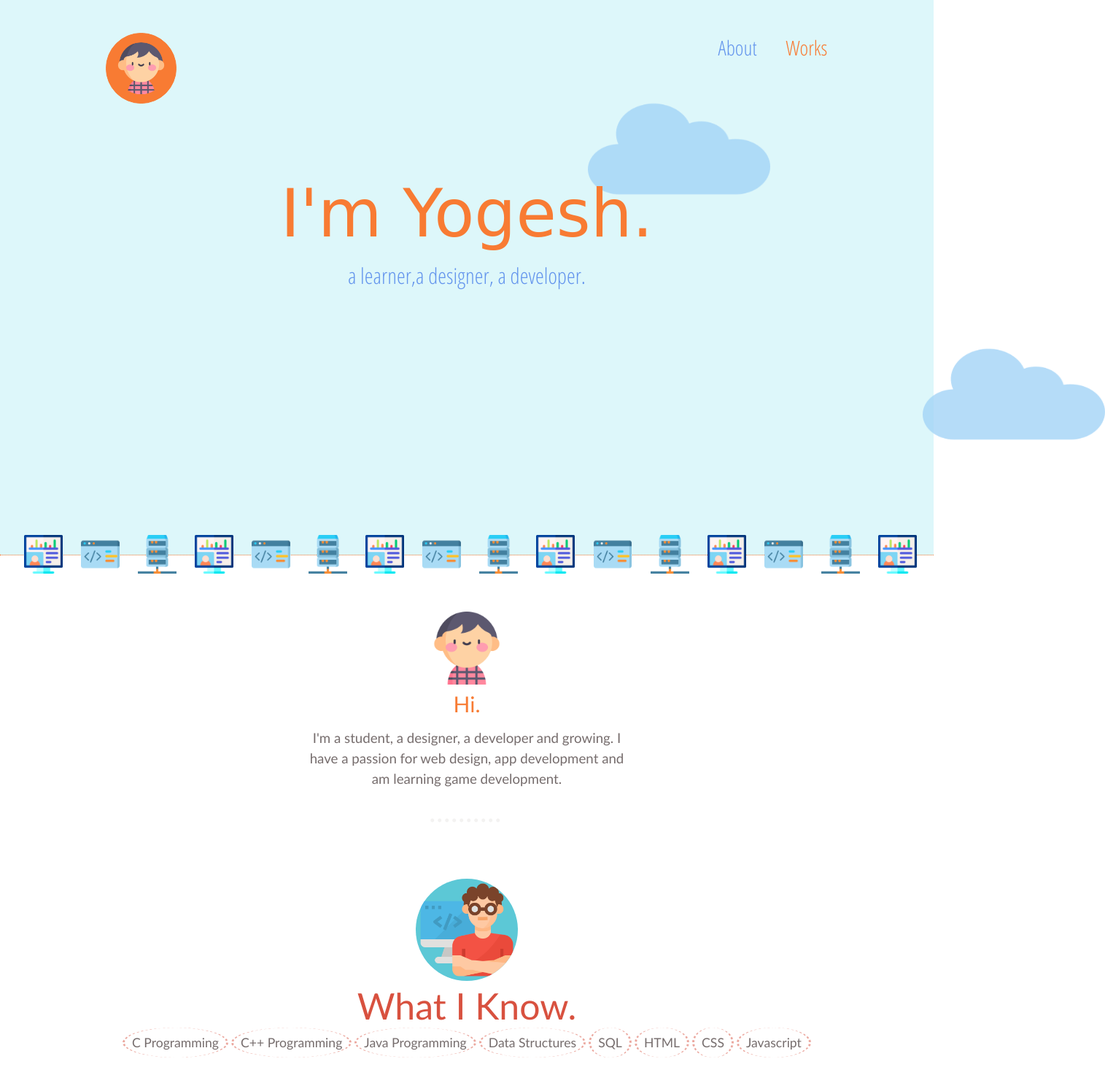
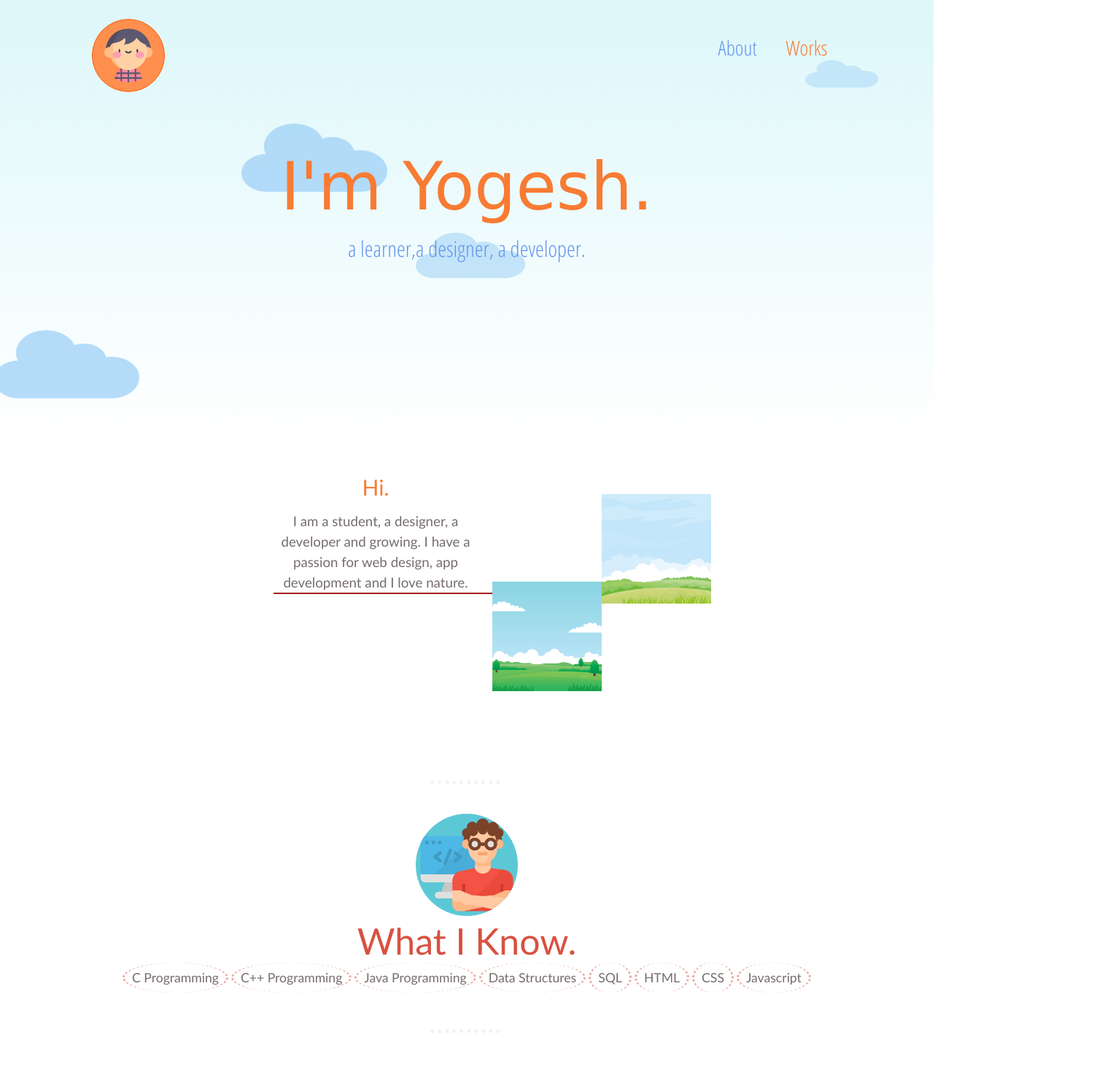
Before and after one commit to chaudharyyogesh/MyIntro.github.io, a plain HTML site: page index.html in a window 1280 px wide. Shown: the top 1462 px of the page at 73% size, 1515 px wide, since content can reach past the window. Drawn offline with nearby package versions, Linux system fonts and the light colour scheme; a web font is replaced by a local one.

Commit message:
added new styles

```diff
--- a/css/style.css
+++ b/css/style.css
@@ -4,12 +4,8 @@
 }
 body,html{
     overflow-x: hidden;
-    right: 0;
-    left: 0;
-    top: 0;
-    bottom: 0;
+}
 
-}
 .breaker{
     margin: 0 auto;
     max-width: 100px;
@@ -18,6 +14,7 @@ body,html{
 .breaker .line_breaker
 {
     margin-top: 40px;
+    margin-bottom: 40px;
     width: 100%;
     height: 6px;
     background-image: url(../img/dot.png);
@@ -25,63 +22,127 @@ body,html{
 }
 
 div.container{
-    width: 100%;
-    position: absolute;
+    position: relative;
     z-index: 900;
-    height: 100%;
     background-color: white;
+    overflow-x: hidden;
 }
 div.intro{
-    height: 90%;
+    height: 600px;
     background-color: rgb(221, 247, 250);
-    border-bottom:dotted rgb(248, 123, 51) ;
-    border-width: 1px;
-    padding: 20px;
-
+    background: linear-gradient( rgb(221, 247, 250) , #fff );
+    background: webkit-linear-gradient(top, rgb(221, 247, 250) 0%, #fff 100%);
+    background: moz-linear-gradient(top, rgb(221, 247, 250) 0%, #fff 100%);
 }
 
 .cloud img{
-    width: 250px;
-    height: 200px;
+    width: 200px;
+    height: 150px;
     opacity: 0.8;
 }
 .cloudimage1{
     position: absolute;
-    top: 13%;
+    top: 4%;
     z-index: 950;
     animation:cloudmove1 infinite 20s linear;
 }
 .cloudimage2{
     position: absolute;
-    top: 55%;
+    top: 12%;
     z-index: 950;
     animation:cloudmove2 infinite 20s;
     animation-timing-function: linear ;
 }
+.cloudimage3 img{
+    width: 150px;
+    height: 100px;
+    opacity: 0.6;
+}
+.cloudimage3{
+    position: absolute;
+    top: 8.5%;
+    z-index: 950;
+    animation:cloudmove3 infinite 20s;
+    animation-timing-function: linear ;
+}
+.cloudimage4 img{
+    width: 100px;
+    height: 60px;
+    opacity: 0.5;
+}
+
+.cloudimage4{
+    position: absolute;
+    top: 2%;
+    z-index: 950;
+    animation:cloudmove4 infinite 20s;
+    animation-timing-function: linear ;
+}
 @keyframes cloudmove1{
-        from{
-            left: 100%;
-        }
-        to{
+    0%{
+        left:100%
+    }
+    50%{
+        left: -250px;
+    }
+    50.00000001%{
+        left: 100%;
+    }
+
+        100%{
             left: -250px;
         }
     }
-@keyframes cloudmove2{
+@keyframes cloudmove4{
         0%{
-            left: 20%;
+            left: 0%;
         }
-        30%{
+        20%{
             left: -250px;
         }
-        30.00000001%{
+        20.00000001%{
             left: 100%;
 
         }
 
         100%{
-            left: 20%;
+            left: 0%;
         }
 }
+@keyframes cloudmove2{
+    0%{
+        left: 30%;
+    }
+
+    50%{
+        left: -250px;
+    }
+    50.00000001%{
+        left: 100%;
+
+    }
+
+    100%{
+        left:30%;
+    }
+}
+@keyframes cloudmove3{
+    0%{
+        left: 85%;
+    }
+    80%{
+        left: -250px;
+    }
+    80.00000001%{
+        left: 100%;
+
+    }
+
+    100%{
+        left: 85%;
+    }
+}
+
 
 
 
@@ -93,10 +154,10 @@ div.intro{
     padding: 2%;
 }
 .mylogo a img{
-    background-color: rgb(248, 123, 51);
+    background-color: rgb(255, 143, 79);
     width: 6%;
     height:6%;
-    border: solid rgb(248, 123, 51);
+    border: solid rgb(255, 94, 0);
     border-width: 0.7px;
     padding: 1%;
     border-radius: 50%;
@@ -139,7 +200,7 @@ div.intro{
     z-index: 1500;
     margin: 0;
     padding: 0;
-    top: 40%;
+    top: 8%;
     left: 50%;
     transform: translate(-50%, -50%);
     text-align: center;
@@ -168,28 +229,25 @@ div.intro{
     animation: move 0.5s 1 linear;
     color: cornflowerblue;
 }
-div.imageborder{
-    position: absolute;
-    top: 90%;
-
-}
-div.imageborder img{
-    width: 4.2%;
-    height: 4%;
-    float: left;
-    padding: 1%;
-}
 
 /* intro2 */
 .intro2_intro{
     padding: 6% 1%;
     margin: 0 auto;
-    max-width: 450px;
-    text-align: center;
+    max-width: 550px;
+    text-align: left;
+    display: flex;
+    line-height: 1.3rem;
 }
-.intro2_intro img{
-    width: 100px;
-    height: 100px;
+.intro2_intro h3{
+    max-width: 300px;
+}
+
+.img1{
+    position: relative;
+    margin-left: 10px;
+    top: 15vh;
+    margin-bottom:120px ;
 }
 .intro2_intro h2,h3{
     font-weight: 100;
@@ -431,7 +489,7 @@ footer p{
     height: fit-content;
 }
 }
-@media only screen and ( max-width: 450px )
+@media only screen and ( max-width: 500px )
 {
     .topnav li a{
         font-size: 15px;
@@ -448,4 +506,24 @@ footer p{
     div.education div.my_edu div.myedu{
         height: 220px;
     }
+    .intro2_intro{
+        max-width: 300px;
+        text-align: center;
+        display: block;
+    }
+
+    .intro2_intro .img1{
+        position: relative;
+        top: 0;
+        right: 70px;
+        margin: 0;
+    }
+    .intro2_intro .img2{
+        position: relative;
+        top: 0;
+        left: 70px;
+    }
+    .intro2_intro .brdr{display: none;
+    }
+
 }
--- a/index.html
+++ b/index.html
@@ -35,44 +35,39 @@
             <div class="cloud cloudimage2">
                 <img src="img/cloud.png" alt="cloud">
             </div>
+            <div class="cloud cloudimage3">
+                <img src="img/cloud.png" alt="cloud">
+            </div>
+            <div class="cloud cloudimage4">
+                <img src="img/cloud.png" alt="cloud">
+            </div>
 
             <div class="mydes">
                 <h1>I'm Yogesh.</h1>
                 <h3>a learner,a designer, a developer.</h3>
 
             </div>
-            <div class="imageborder">
-                <img src="img/monitor.png" alt="monitor">
-                <img src="img/code.png" alt="browser">
-                <img src="img/server.png" alt="server">
-                <img src="img/monitor.png" alt="monitor">
-                <img src="img/code.png" alt="browser">
-                <img src="img/server.png" alt="server">
-                <img src="img/monitor.png" alt="monitor">
-                <img src="img/code.png" alt="browser">
-                <img src="img/server.png" alt="server">
-                <img src="img/monitor.png" alt="monitor">
-                <img src="img/code.png" alt="browser">
-                <img src="img/server.png" alt="server">
-                <img src="img/monitor.png" alt="monitor">
-                <img src="img/code.png" alt="browser">
-                <img src="img/server.png" alt="server">
-                <img src="img/monitor.png" alt="monitor">
-
-            </div>
 
         </div>
-       <div class="intro2_intro" data-aos="fade-up">
-           <img src="img/boy.png" alt="me">
-           <h2>Hi.</h2>
-           <h3>I'm a student, a designer, a developer and growing. I have a passion for web design, app development and am learning
-                game development.</h3>
-            <div class="breaker">
-                <div class="line_breaker">
-                    <!-- dotted line -->
-                </div>
+       <div class="intro2_intro" >
+           <div data-aos="fade-right" style="text-align: center; position: relative; bottom: 4vh;">
+                <h2 >Hi.</h2>
+                <h3 >I am a student, a designer, a developer and growing. I have a passion for web design, app development and I love nature.</h3>
+                <div class="brdr" style="position: relative; width: 300px;left: 10px; height: 2px;  background: rgb(165, 30, 30);"></div>
+            </div>
+            <div class="img1" data-aos="fade-up-right" data-aos-offset="100">
+                <img src="img/back.png" alt="nature" style="width: 150px ; height: 150px;" >
+            </div>
+            <div class="img2" data-aos="fade-down-left" data-aos-offset="100">
+                <img src="img/nature.png" alt="nature" style="width: 150px ; height: 150px;" >
             </div>
        </div>
+
+       <div class="breaker" >
+            <div class="line_breaker">
+            <!-- dotted line -->
+            </div>
+        </div>
 
        <div class="intro3" data-aos="fade-up">
         <div class="skills_head">
@@ -109,7 +104,7 @@
            <h1>Education.</h1>
 
            <div class="my_edu">
-            <div class="myeduimg" data-aos="fade-right">
+            <div class="myeduimg" data-aos="fade-right" data-aos-offset="50">
                 <img src="img/college.png" alt="college">
 
             </div>
@@ -125,7 +120,7 @@
            </div>
 
            <div class="my_edu">
-            <div class="myeduimg" data-aos="fade-right">
+            <div class="myeduimg" data-aos="fade-right" data-aos-offset="50">
                 <img src="img/s1.png" alt="school">
             </div>
             <div class="myedu" data-aos="fade-left">
```
Also changed, not shown: down-arrow.png (added), img/back.png (added), img/code.png (deleted), img/coding.png (deleted), img/monitor.png (deleted), img/nature.png (added), img/server.png (deleted), img/web-development.png (deleted).
